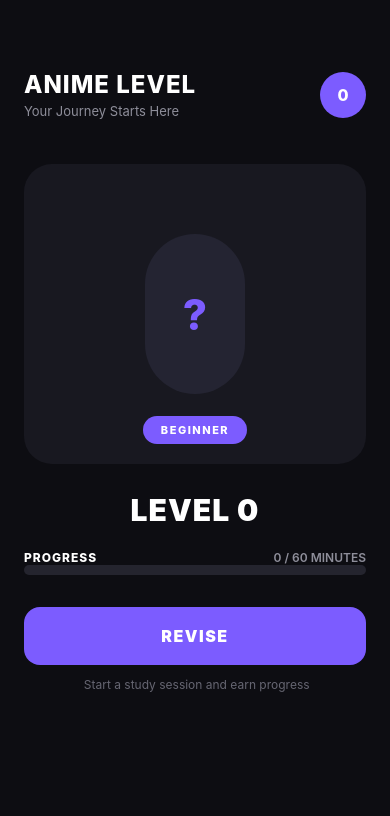
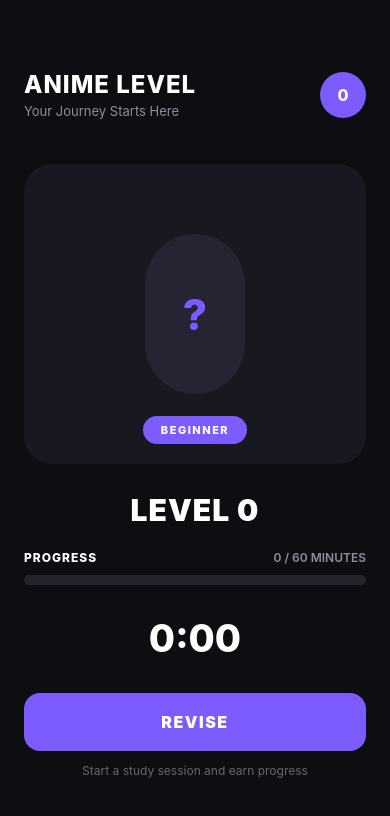
Before and after one commit to Kaiomomo/AnimeLevel, a React Native app: screen / in a window 390 px wide. Shown: the top 816 px of the page. Built offline with nearby package versions, Linux system fonts and the light colour scheme.

Commit message:
Add revision timer and live level progression

```diff
--- a/src/screens/HomeScreen.js
+++ b/src/screens/HomeScreen.js
@@ -1,6 +1,44 @@
+import { useEffect, useState } from "react";
 import { Pressable, StyleSheet, Text, View } from "react-native";
 
 export default function HomeScreen() {
+  const [sessionSeconds, setSessionSeconds] = useState(0);
+  const [totalSeconds, setTotalSeconds] = useState(0);
+  const [isRevising, setIsRevising] = useState(false);
+
+  useEffect(() => {
+    if (!isRevising) {
+      return;
+    }
+
+    const timer = setInterval(() => {
+      setSessionSeconds((previousSeconds) => previousSeconds + 1);
+    }, 1000);
+
+    return () => clearInterval(timer);
+  }, [isRevising]);
+
+  const displayMinutes = Math.floor(sessionSeconds / 60);
+  const displaySeconds = sessionSeconds % 60;
+
+  // Live progress now uses seconds so the progress bar moves while revising
+  const liveTotalSeconds = totalSeconds + sessionSeconds;
+  const secondsPerLevel = 60 * 60;
+  const level = Math.floor(liveTotalSeconds / secondsPerLevel);
+  const secondsIntoLevel = liveTotalSeconds % secondsPerLevel;
+  const minutesIntoLevel = Math.floor(secondsIntoLevel / 60);
+  const progressPercentage = (secondsIntoLevel / secondsPerLevel) * 100;
+
+  function handleRevisionPress() {
+    if (isRevising) {
+      setTotalSeconds((previousTotal) => previousTotal + sessionSeconds);
+      setSessionSeconds(0);
+      setIsRevising(false);
+    } else {
+      setIsRevising(true);
+    }
+  }
+
   return (
     <View style={styles.container}>
       <View style={styles.header}>
@@ -24,22 +62,30 @@ export default function HomeScreen() {
         </View>
       </View>
 
-      <Text style={styles.level}>LEVEL 0</Text>
+      <Text style={styles.level}>LEVEL {level}</Text>
 
       <View style={styles.progressHeader}>
         <Text style={styles.progressLabel}>PROGRESS</Text>
-        <Text style={styles.progressText}>0 / 60 MINUTES</Text>
+        <Text style={styles.progressText}>{minutesIntoLevel} / 60 MINUTES</Text>
       </View>
 
       <View style={styles.progressBar}>
-        <View style={styles.progressFill} />
+        <View
+          style={[styles.progressFill, { width: `${progressPercentage}%` }]}
+        />
       </View>
 
-      <Pressable style={styles.reviseButton}>
-        <Text style={styles.reviseButtonText}>REVISE</Text>
+      <Text style={styles.timerText}>
+        {displayMinutes}:{displaySeconds.toString().padStart(2, "0")}
+      </Text>
+
+      <Pressable style={styles.reviseButton} onPress={handleRevisionPress}>
+        <Text style={styles.reviseButtonText}>
+          {isRevising ? "FINISH SESSION" : "REVISE"}
+        </Text>
       </Pressable>
+
       <Text style={styles.reviseHint}>
-        {" "}
         Start a study session and earn progress
       </Text>
     </View>
@@ -55,6 +101,13 @@ const styles = StyleSheet.create({
     paddingTop: 70,
   },
 
+  header: {
+    width: "100%",
+    flexDirection: "row",
+    justifyContent: "space-between",
+    alignItems: "center",
+  },
+
   title: {
     color: "#FFFFFF",
     fontSize: 24,
@@ -62,50 +115,10 @@ const styles = StyleSheet.create({
     letterSpacing: 1,
   },
 
-  header: {
-    width: "100%",
-    flexDirection: "row",
-    justifyContent: "space-between",
-    alignItems: "center",
-  },
   subtitle: {
     color: "#8E8E9A",
     fontSize: 13,
     marginTop: 4,
-  },
-
-  characterContainer: {
-    width: "100%",
-    height: 300,
-    borderRadius: 28,
-    backgroundColor: "#181820",
-    alignItems: "center",
-    justifyContent: "center",
-    marginTop: 45,
-    marginBottom: 28,
-    overflow: "hidden",
-  },
-
-  characterPlaceholder: {
-    color: "#7C5CFF",
-    fontSize: 42,
-    fontWeight: "800",
-  },
-
-  characterGlow: {
-    width: 100,
-    height: 160,
-    borderRadius: 80,
-    backgroundColor: "#242432",
-    alignItems: "center",
-    justifyContent: "center",
-  },
-
-  level: {
-    color: "#FFFFFF",
-    fontSize: 30,
-    fontWeight: "900",
-    letterSpacing: 1,
   },
 
   profileButton: {
@@ -122,19 +135,64 @@ const styles = StyleSheet.create({
     fontSize: 16,
     fontWeight: "800",
   },
-  progressText: {
-    color: "#8E8E9A",
-    fontSize: 14,
-    marginTop: 8,
-    marginBottom: 12,
+
+  characterContainer: {
+    width: "100%",
+    height: 300,
+    borderRadius: 28,
+    backgroundColor: "#181820",
+    alignItems: "center",
+    justifyContent: "center",
+    marginTop: 45,
+    marginBottom: 28,
+    overflow: "hidden",
   },
+
+  characterGlow: {
+    width: 100,
+    height: 160,
+    borderRadius: 80,
+    backgroundColor: "#242432",
+    alignItems: "center",
+    justifyContent: "center",
+  },
+
+  characterPlaceholder: {
+    color: "#7C5CFF",
+    fontSize: 42,
+    fontWeight: "800",
+  },
+
+  rankBadge: {
+    position: "absolute",
+    bottom: 20,
+    backgroundColor: "#7C5CFF",
+    paddingHorizontal: 18,
+    paddingVertical: 7,
+    borderRadius: 20,
+  },
+
+  rankText: {
+    color: "#FFFFFF",
+    fontSize: 11,
+    fontWeight: "800",
+    letterSpacing: 1.5,
+  },
+
+  level: {
+    color: "#FFFFFF",
+    fontSize: 30,
+    fontWeight: "900",
+    letterSpacing: 1,
+  },
+
   progressHeader: {
     width: "100%",
     flexDirection: "row",
     justifyContent: "space-between",
     alignItems: "center",
     marginTop: 22,
-    marginBotoom: 10,
+    marginBottom: 10,
   },
 
   progressLabel: {
@@ -159,38 +217,22 @@ const styles = StyleSheet.create({
   },
 
   progressFill: {
-    width: "0%",
     height: "100%",
     backgroundColor: "#7C5CFF",
     borderRadius: 6,
   },
 
-  rankBadge: {
-    position: "absolute",
-    bottom: 20,
-    backgroundColor: "#7C5CFF",
-    paddingHorizontal: 18,
-    paddingVertical: 7,
-    borderRadius: 20,
-  },
-  rankText: {
+  timerText: {
     color: "#FFFFFF",
-    fontSize: 11,
+    fontSize: 38,
     fontWeight: "800",
-    letterSpacing: 1.5,
-  },
-
-  reviseHint: {
-    color: "#666672",
-    fontSize: 12,
-    marginTop: 12,
+    marginTop: 30,
   },
 
   reviseButton: {
     width: "100%",
     height: 58,
     backgroundColor: "#7C5CFF",
-    paddingVertical: 18,
     borderRadius: 16,
     alignItems: "center",
     justifyContent: "center",
@@ -203,4 +245,10 @@ const styles = StyleSheet.create({
     fontWeight: "900",
     letterSpacing: 1.5,
   },
+
+  reviseHint: {
+    color: "#666672",
+    fontSize: 12,
+    marginTop: 12,
+  },
 });
```
